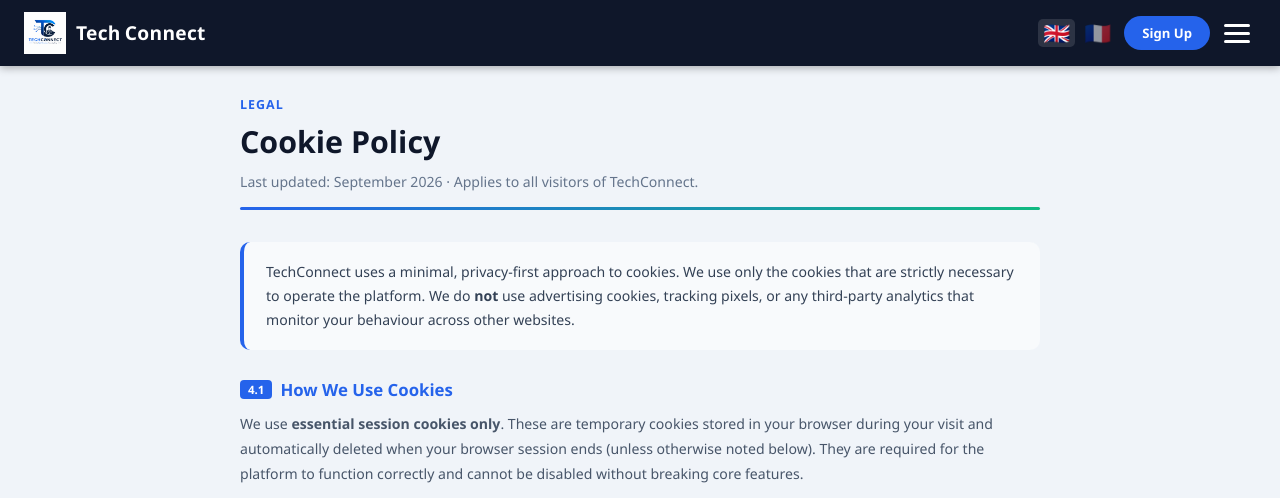
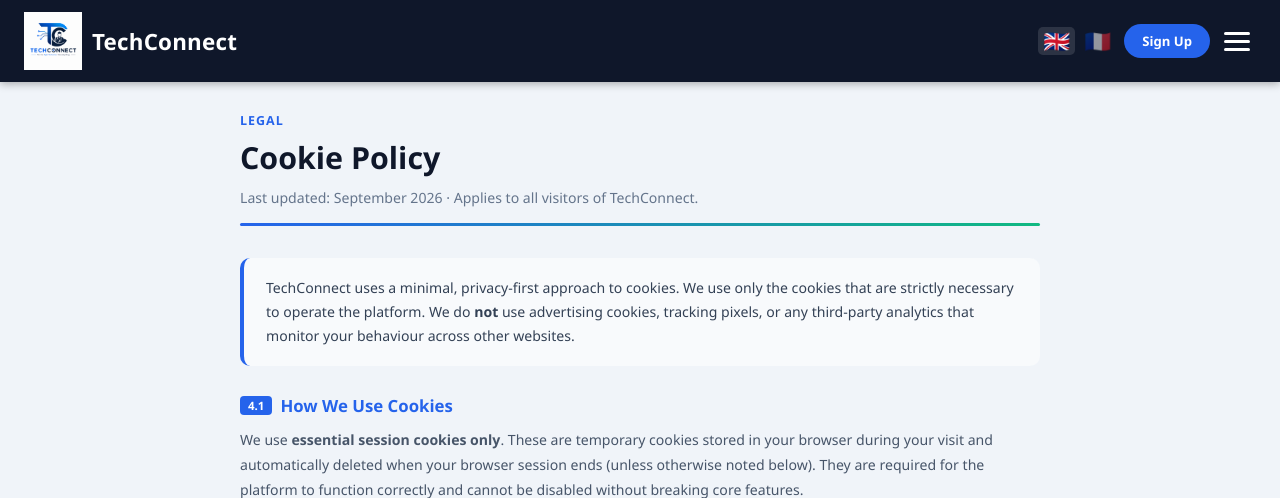
Before and after one commit to arcenekayiranga640-rgb/techconnect_v2, a Flask app: page /cookie-policy in a window 1280 px wide. Shown: the top 498 px of the page. Run offline with Flask 3, Linux system fonts and the light colour scheme.

Commit message:
Update base.html header: flag-only language switcher, TechConnect branding, and larger logo

```diff
--- a/templates/base.html
+++ b/templates/base.html
@@ -10,15 +10,14 @@
         body { margin:0; font-family:'Segoe UI',Arial,sans-serif; background:var(--bg); color:var(--text); }
         header { background:#0F172A; padding:12px 24px; display:flex; justify-content:space-between; align-items:center; box-shadow:0 2px 8px rgba(0,0,0,0.3); position:relative; z-index:100; }
 
-        /* ── Brand logo + stacked text ── */
+        /* ── Brand logo + name ── */
         .brand-link { display:flex; align-items:center; gap:10px; text-decoration:none; flex-shrink:0; }
         .brand-logo { width:42px; height:42px; object-fit:contain; flex-shrink:0; }
-        .brand-text { display:flex; flex-direction:column; line-height:1.1; }
-        .brand-text span { font-size:1.15rem; font-weight:800; color:white; letter-spacing:0.3px; }
-        /* Desktop: show as one line */
+        .brand-name { font-size:1.15rem; font-weight:800; color:white; letter-spacing:0.3px; white-space:nowrap; }
+        /* Desktop: bigger logo + bigger name */
         @media(min-width:600px) {
-          .brand-text { flex-direction:row; gap:4px; align-items:baseline; }
-          .brand-text span { font-size:1.2rem; }
+          .brand-logo { width:58px; height:58px; }
+          .brand-name { font-size:1.4rem; letter-spacing:0.2px; }
         }
 
         /* ── Language flags only — no text ── */
@@ -107,10 +106,7 @@
         <!-- Brand: square logo + "Tech" / "Connect" stacked on mobile, inline on desktop -->
         <a href="{{ url_for('home') }}" class="brand-link">
             <img src="{{ url_for('static', filename='images/logo.png') }}" alt="TechConnect logo" class="brand-logo">
-            <div class="brand-text">
-                <span>Tech</span>
-                <span>Connect</span>
-            </div>
+            <span class="brand-name">TechConnect</span>
         </a>
 
         <!-- Right side: flags → Sign Up → Hamburger -->
```
